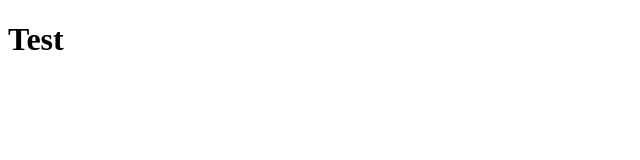
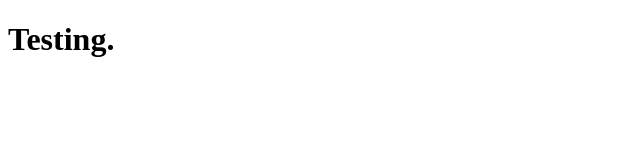
Before and after one commit to NinjaSpirit-Studios/iins.github.io, a plain HTML site: page index.html in a window 1280 px wide. Shown: the whole page, without its empty margins (0-640 px from the left). Drawn offline with Linux system fonts and the light colour scheme.

Commit message:
Update index.html

```diff
--- a/index.html
+++ b/index.html
@@ -9,6 +9,6 @@
     <meta property="og:image" content=https://polycate.com/logo.png>
   </head>
   <body>
-    <h1>Test</h1>
+    <h1>Testing.</h1>
   </body>
 </html>
```
